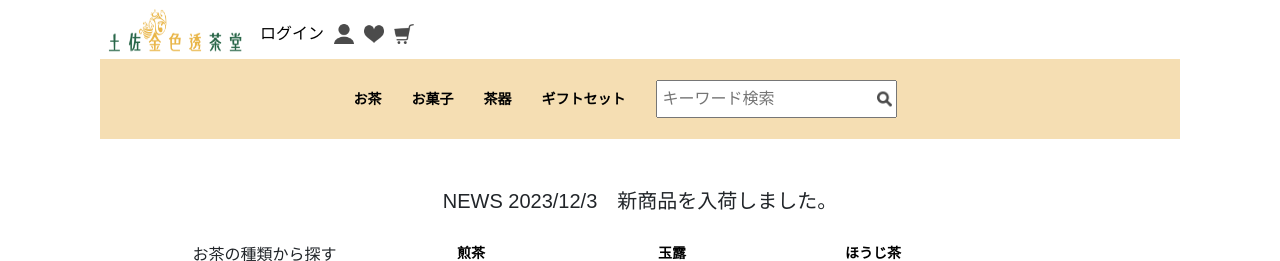
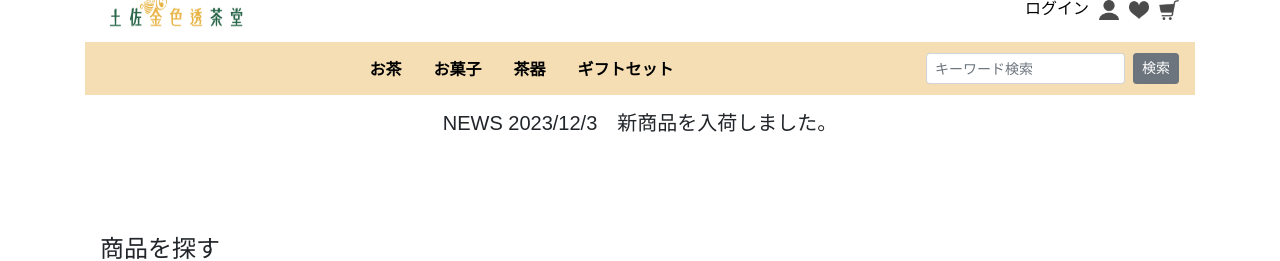
Before and after one commit to sarahtanouchi/django_team6, a Django app: page / in a window 1280 px wide. Shown: the part 850-1111 px from the top of the page. Run offline with Django 3.2, Linux system fonts and the light colour scheme; some libraries are stand-ins or nearby versions.

Commit message:
12/6ヘッダーフッター

```diff
--- a/config/urls.py
+++ b/config/urls.py
@@ -10,8 +10,8 @@ urlpatterns = [
     path('admin/', admin.site.urls),
     path("accounts/", include("accounts.urls")),
     path("items/", include("items.urls")),
-    # path("index/", views.index),  #仮削除　12/5 aya
-    path("", views.HomeView.as_view(), name="home"), #トップページ表示追加 aya
+    # path("", views.index),  #仮削除　12/5
+    path("", views.HomeView.as_view(), name="home"), #トップページ表示追加
 ]
 
 urlpatterns += static(settings.MEDIA_URL, document_root=settings.MEDIA_ROOT)
--- /dev/null
+++ b/static/stylesheets/home.css
@@ -0,0 +1,65 @@
+body {
+	width: 100%;
+}
+
+/*ヘッダーフッター*/
+.upper_row {
+    display: flex;
+    /*justify-content: space-between;*/
+    align-items: center;
+    padding: 10px;
+    margin-top: 10px;
+}
+
+.logo img {
+    width: 150px;
+    height: 50px;
+}
+
+.header_user_actions{
+    display: flex;
+    align-items: center;
+    margin-bottom: 0px;
+
+}
+
+.header_user_actions a{
+    margin-left: 10px;
+    color: #000000;
+}
+.header_user_actions img {
+    width: 20px;
+    height: 20px;
+}
+
+.copylight_container{
+	text-align: center;
+}
+
+
+/*トップページ*/
+.news{
+	margin: 100px;
+}
+
+.item_search{
+    margin-top: 50px;
+}
+
+.search_item {
+    height: 180px;
+    overflow: hidden; /* 画像が要素をはみ出すのを防ぐために追加 */
+    text-align: center;
+	font-size: 14px;
+    font-weight: bold;
+
+}
+
+.search_item a{
+	color: #000000;
+}
+
+.search_image {
+    height: 150px;
+    width: 150px;
+}
--- a/static/stylesheets/styles.css
+++ b/static/stylesheets/styles.css
@@ -1,5 +1,6 @@
 body {
 	font-family: "源ノ角ゴシック","ヒラギノ角ゴシック","MSゴシック",sans-serif;
+	width: 100%;
 }
 
 /* エラーメッセージ用のスタイル */
@@ -143,115 +144,18 @@ body {
 	color: #f85f73;
 }
 
-/*　↓　ヘッダー フッター　川名記載*/
-.upper_row {
-    display: flex;
-    /*justify-content: space-between;*/
-    align-items: center;
-    margin-top: 10px;
+.btn_lg{
+	height: 50px;
+	width: 200px;
+	align-items: center;
+	margin: 50px;
+  padding: 10px 20px;
+  font-size: 14px;
+  cursor: pointer;
 }
 
-.logo img {
-    width: 150px;
-    height: 50px;
+.btn_white{
+	background-color: #fff;
+  color: #000;
+  border: 1px solid #000;
 }
-
-.header_user_actions{
-    /*list-style: none;*/
-    display: flex;
-    align-items: center;
-    margin-bottom: 0px;
-}
-
-.header_user_actions a{
-    /*text-decoration: none;*/
-    margin-left: 10px;
-    color: #000000;
-}
-.header_user_actions img {
-    width: 20px;
-    height: 20px;
-}
-
-.lower_row,
-.footer_row{
-	display: flex;
-	height: 80px;
-    justify-content: center;
-    align-items: center;
-    background-color: #F5DEB3;
-    /*background: url("{% static 'images/washi.jpg' %}");*/
-}
-.lower_row{
-	margin-bottom: 50px;
-}
-.footer_row{
-	margin-top: 50px;
-}
-
-.header_nav,
-.footer_nav{
-    display: flex;
-    /*list-style: none;*/
-    padding-left: 0;
-    align-items: center;
-    margin: 20px;
-}
-
-.header_nav li,
-.footer_nav li{
-    margin-right: 30px;
-}
-
-.header_nav a,
-.footer_nav a{
-	text-decoration: none;
-	font-size: 14px;
-    font-weight: bold;
-    color: #000000;
-}
-.search-container {
-    position: relative;
-    display: inline-block;
-}
-
-.search-container input[type="text"] {
-    padding: 5px;
-    padding-right: 25px; /* アイコンの分のスペースを確保 */
-}
-
-.search-container img {
-    position: absolute;
-    top: 50%;
-    right: 5px;
-    transform: translateY(-50%);
-    width: 15px;
-    height: 15px;
-    cursor: pointer;
-}
-.copylight_container{
-	text-align: center;
-}
-/*トップページ*/
-.news{
-	margin: 30px;
-}
-
-.search_item {
-    height: 180px;
-    overflow: hidden; /* 画像が要素をはみ出すのを防ぐために追加 */
-    text-align: center;
-	font-size: 14px;
-    font-weight: bold;
-
-}
-
-.search_item a{
-	/*text-decoration: none;*/
-	color: #000000;
-}
-
-.search_image {
-    height: 150px;
-    width: 150px;
-}
--- a/templates/home.html
+++ b/templates/home.html
@@ -1,33 +1,40 @@
 {% extends "layouts/default.html" %}
+
+{% load static %}
+
+{% block additional_css %}
+<link rel="stylesheet" href="{% static 'stylesheets/home.css' %}">
+{% endblock %}
 
 {% block title %}{{ title }}{% endblock %}
 
 {% block content %}
 
-{% load static %}
 <!--カルーセル -->
+<div class="container-fluid">
     <div id="cl" class="carousel slide mt-3" data-ride="carousel">
-        <ol class="carousel-indicators">
-            <li data-target="#cl" data-slide-to="0" class="active"></li>
-            <li data-target="#cl" data-slide-to="1"></li>
-            <li data-target="#cl" data-slide-to="2"></li>
-        </ol>
-
         <div class="carousel-inner">
             <div class="carousel-item active"><img src="{% static 'images/top.png' %}" class="d-block w-100"></div>
             <div class="carousel-item"><img src="{% static 'images/top2.jpg' %}" class="d-block w-100"></div>
             <div class="carousel-item"><img src="{% static 'images/top3.jpeg' %}" class="d-block w-100"></div>
         </div>
+        <a class="carousel-control-prev" href="#cl" data-slide="prev">
+            <span class="carousel-control-prev-icon"></span>
+        </a>
+        <a class="carousel-control-next" href="#cl" data-slide="next">
+            <span class="carousel-control-next-icon"></span>
+        </a>
     </div>
+</div>
+    {% include 'includes/normal_header.html' %}
 
-    {% include 'includes/logged_in_header.html' %}
+<section class="text-center mt-3 news">
+    <h5>NEWS 2023/12/3　新商品を入荷しました。</h5>
+</section>
 
-     <div class="text-center mt-3 news">
-        <h5>NEWS 2023/12/3　新商品を入荷しました。</h5>
-    </div>
 
-    <div class="container">
-        <!--<h4>商品を探す</h4>-->
+    <section class="container item_search">
+        <h4>商品を探す</h4>
         <div class="row mt-3">
             <div class="col-12 col-lg-2 offset-lg-1">お茶の種類から探す</div>
             <div class="col-2 ml-3 search_item">
@@ -49,7 +56,6 @@
                 </a>
             </div>
         </div>
-
         <div class="row mt-3">
             <div class="col-12 col-lg-2 offset-lg-1">利用シーンから探す</div>
             <div class="col-2 ml-3 search_item">
@@ -93,7 +99,13 @@
                 </a>
             </div>
         </div>
-    </div>
+
+        <div class="d-flex justify-content-center">
+            <a href="{% url 'items:index' %}">
+                <button class="btn_lg btn_white" type="button">商品一覧ページへ</button>
+            </a>
+        </div>
+    </section>
 
     <!--<h4>好み診断</h4>-->
 
--- a/templates/includes/footer.html
+++ b/templates/includes/footer.html
@@ -1,23 +1,23 @@
+{% load static %}
+
+{% block additional_css %}
+<link rel="stylesheet" href="{% static 'stylesheets/home.css' %}">
+{% endblock %}
+
 <footer class="container-fluid">
-    <nav class="footer_row">
-        <ul class="footer_nav">
-            <li>
-                <a href="#">ホーム</a>
-            </li>
-            <li>
-                <a href="#">土佐茶とは</a>
-            </li>
-            <li>
-                <a href="#">商品一覧</a>
-            </li>
-            <li>
-                <a href="#">プライバシーポリシー</a>
-            </li>
-            <li>
-                <a href="#">お問合せ</a>
-            </li>
-        </ul>
+        <nav class="navbar navbar-expand-sm navbar-light"style="background-color: #F5DEB3">
+
+        <div class="collapse navbar-collapse" id="mainNav">
+            <ul class="navbar-nav mx-auto">
+              　 <li class="nav-item"><a href="#" class="nav-link" style="color: #000000">ホーム</a></li>
+              　 <li class="nav-item"><a href="#" class="nav-link" style="color: #000000">土佐茶とは</a></li>
+              　 <li class="nav-item"><a href="#" class="nav-link" style="color: #000000">商品一覧</a></li>
+              　 <li class="nav-item"><a href="#" class="nav-link" style="color: #000000">プライバシーポリシー</a></li>
+              　 <li class="nav-item"><a href="#" class="nav-link" style="color: #000000">お問合せ</a></li>
+            </ul>
+        </div>
     </nav>
+
     <div class="copylight_container">
         <small>土佐金色透茶堂-Mountain Retreat Essence&nbsp;&copy;All&nbsp;Rights&nbsp;Reserved</small>
     </div>
--- a/templates/includes/logged_in_header.html
+++ /dev/null
@@ -1,48 +0,0 @@
-{% load static %}
-<header class="container-fluid">
-    <div class="upper_row">
-        <div class="logo">
-            <a href="#"><img src="{% static 'images/logo.png' %}" alt="ロゴ"></a>
-        </div>
-        <!--<div class="header_username">-->
-        <!--    {% if user.is_authenticated %}-->
-        <!--        <p>{{ user.username }}さん</p>-->
-        <!--    {% else %}-->
-        <!--        <a href="{% url 'accounts:login' %}">ログイン</a>-->
-        <!--    {% endif %}-->
-        <!--</div>    -->
-        <ul class="header_user_actions">
-            <li>
-                {% if user.is_authenticated %}
-                    <p>{{ user.username }}さん</p>
-                {% else %}
-                    <a href="{% url 'accounts:login' %}">ログイン</a>
-                {% endif %}
-            </li>
-            <li><a href="#"><img src="{% static 'images/icon/mypage_icon.png' %}" alt="マイページ"></a></li>
-            <li><a href="#"><img src="{% static 'images/icon/favorite_icon.png' %}" alt="お気に入りリスト"></a></li>
-            <li><a href="#"><img src="{% static 'images/icon/cart_icon.png' %}" alt="カート"></a></li>
-        </ul>
-    </div>
-
-    <nav class="lower_row">
-        <ul class="header_nav">
-            <li>
-                <a href="#">お茶</a>
-            </li>
-            <li>
-                <a href="#">お菓子</a>
-            </li>
-            <li>
-                <a href="#">茶器</a>
-            </li>
-            <li>
-                <a href="#">ギフトセット</a>
-            </li>
-            <li class="search-container">
-                <img src="{% static 'images/icon/search_icon.png' %}"alt="検索アイコン">
-                <input type="text" placeholder="キーワード検索">
-            </li>
-        </ul>
-    </nav>
-</header>
--- /dev/null
+++ b/templates/includes/normal_header.html
@@ -0,0 +1,45 @@
+{% load static %}
+
+{% block additional_css %}
+<link rel="stylesheet" href="{% static 'stylesheets/home.css' %}">
+{% endblock %}
+
+<header class="container-fulid">
+    <nav class="navbar">
+        <div class="logo">
+            <a href="{% url 'home' %}"><img src="{% static 'images/logo.png' %}" alt="ロゴ"></a>
+        </div>
+        <ul class="header_user_actions ml-auto">
+            <li>
+                {% if user.is_authenticated %}
+                    <p>{{ user.username }}さん</p>
+                {% else %}
+                    <a href="{% url 'accounts:login' %}">ログイン</a>
+                {% endif %}
+            </li>
+            <li><a href="#"><img src="{% static 'images/icon/mypage_icon.png' %}" alt="マイページ"></a></li>
+            <li><a href="#"><img src="{% static 'images/icon/favorite_icon.png' %}" alt="お気に入りリスト"></a></li>
+            <li><a href="#"><img src="{% static 'images/icon/cart_icon.png' %}" alt="カート"></a></li>
+        </ul>
+    </nav>
+
+    <nav class="navbar navbar-expand-md navbar-light"style="background-color: #F5DEB3">
+        <button class="navbar-toggler" data-toggle="collapse" data-target="#mainNav">
+            <span class="navbar-toggler-icon"></span>
+        </button>
+        <div class="collapse navbar-collapse" id="mainNav">
+            <ul class="navbar-nav mx-auto">
+              　 <li class="nav-item"><a href="#" class="nav-link" style="color: #000000">お茶</a></li>
+              　 <li class="nav-item"><a href="#" class="nav-link" style="color: #000000">お菓子</a></li>
+              　 <li class="nav-item"><a href="#" class="nav-link" style="color: #000000">茶器</a></li>
+              　 <li class="nav-item"><a href="#" class="nav-link" style="color: #000000">ギフトセット</a></li>
+            </ul>
+
+            <form class="form-inline">
+                <label class="sr-only" for="kw">キーワード検索</label>
+                <input type="search" class="form-control form-control-sm mr-2" placeholder="キーワード検索" id="kw">
+                <button type="submit" class="btn btn-secondary btn-sm">検索</button>
+            </form>
+        </div>
+    </nav>
+</header>
```
Also changed, not shown: templates/includes/minimum_header.html (added, +26 -0 lines), templates/includes/not_logged_in_header.html (deleted, +0 -16 lines).
